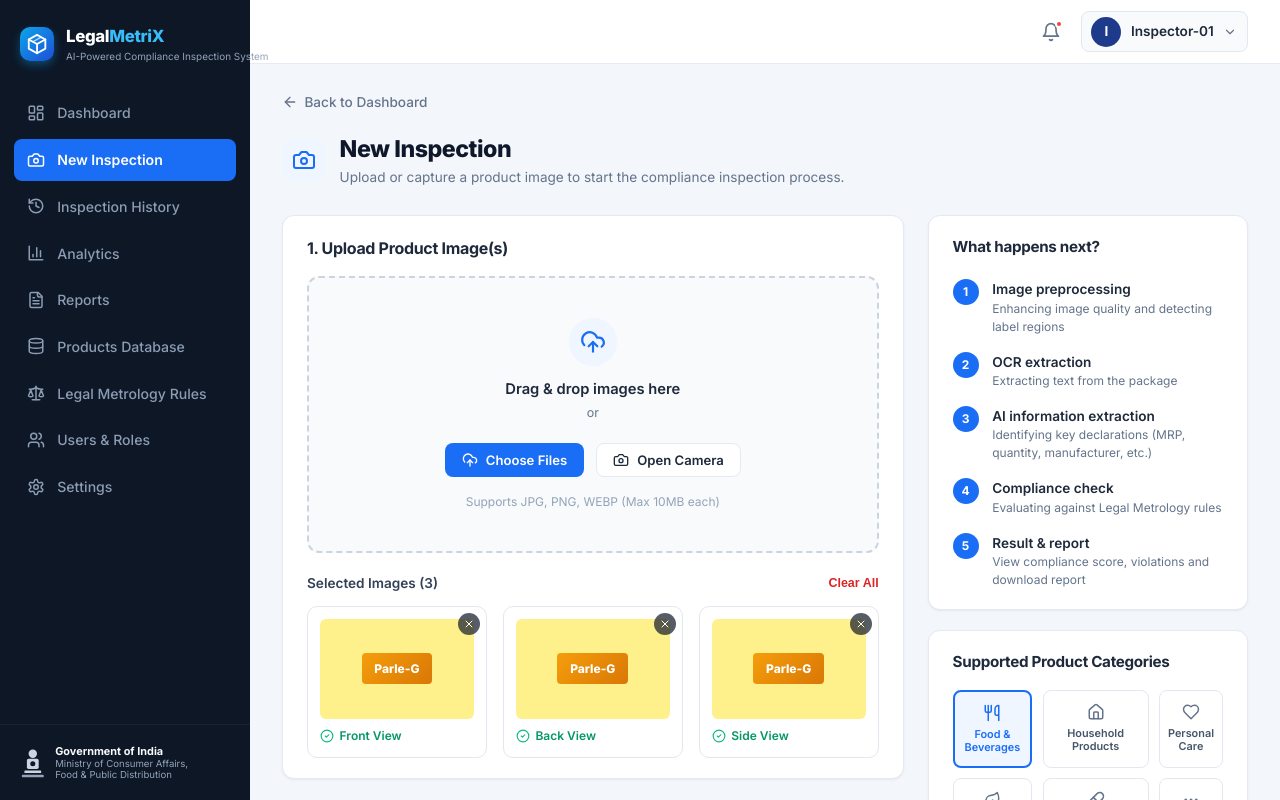
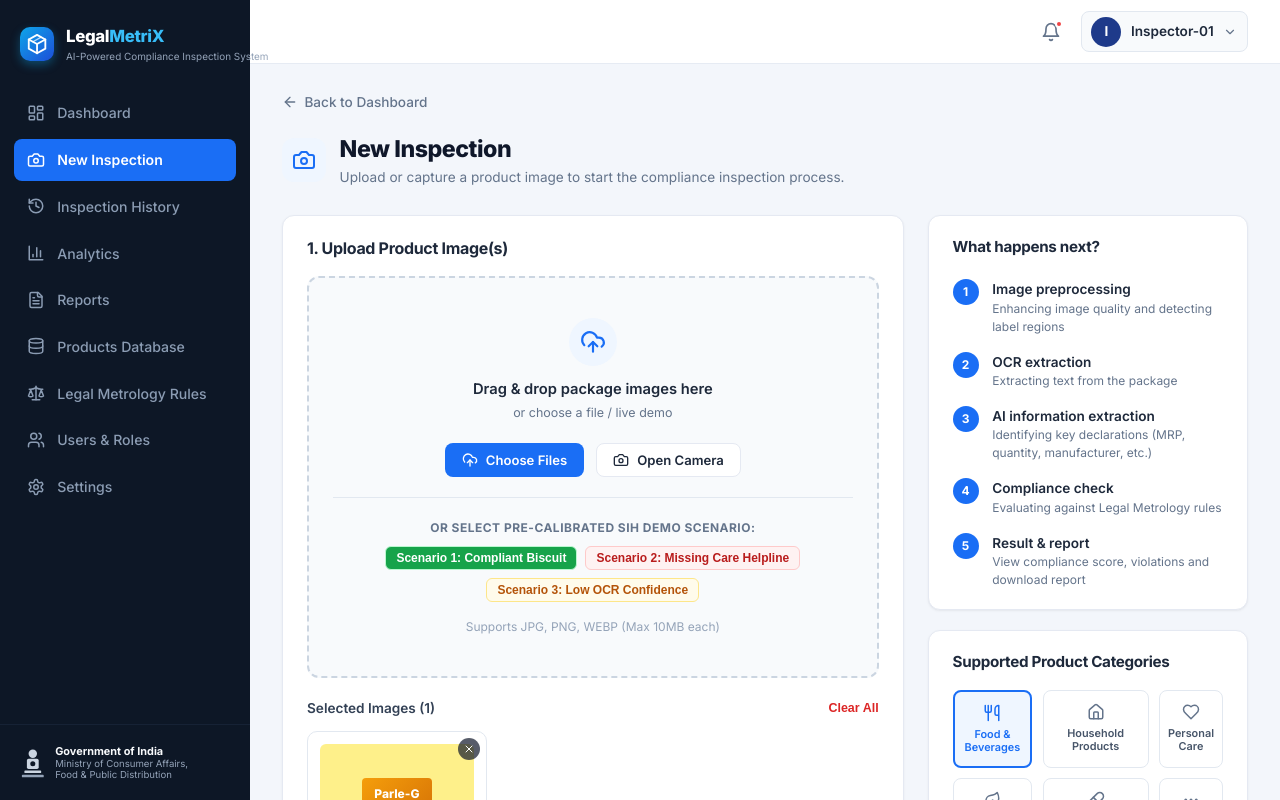
Before and after one commit to gowtham-2006-droid/LegalMetriX, a Next.js app in the folder frontend/: page /inspections/new in a window 1280 px wide. Shown: the top 800 px of the page. Built offline with nearby package versions, Linux system fonts and the light colour scheme.

Commit message:
feat: complete Phase 3 live inspection creation and AI pipeline execution

```diff
--- a/frontend/app/inspections/new/page.tsx
+++ b/frontend/app/inspections/new/page.tsx
@@ -28,14 +28,14 @@
   const [brand, setBrand] = useState('Parle');
   const [notes, setNotes] = useState('');
 
-  // Selected images mock matching Image 3
   const [selectedImages, setSelectedImages] = useState([
-    { id: 1, label: 'Front View', src: 'https://images.unsplash.com/photo-1590080875515-8a3a8dc5735e?w=400&auto=format&fit=crop&q=60' },
-    { id: 2, label: 'Back View', src: 'https://images.unsplash.com/photo-1621996346565-e3d5d6281699?w=400&auto=format&fit=crop&q=60' },
-    { id: 3, label: 'Side View', src: 'https://images.unsplash.com/photo-1558961363-fa8fdf82db35?w=400&auto=format&fit=crop&q=60' }
+    { id: 1, label: 'Britannia Good Day (Sample)', src: '/scenario_1_compliant.png' }
   ]);
-
+  const [fileToUpload, setFileToUpload] = useState<File | null>(null);
+  const [scenarioId, setScenarioId] = useState<string | null>('scenario_1_compliant');
   const [isCameraActive, setIsCameraActive] = useState(false);
+  const [submitting, setSubmitting] = useState(false);
+  const [errorMessage, setErrorMessage] = useState('');
 
   const categories = [
     { id: 'Food & Beverages', label: 'Food & Beverages', icon: Utensils },
@@ -46,15 +46,88 @@
     { id: 'Others', label: 'Others', icon: MoreHorizontal }
   ];
 
-  const handleStartAnalysis = (e: React.FormEvent) => {
+  const handleFileChange = (e: React.ChangeEvent<HTMLInputElement>) => {
+    if (e.target.files && e.target.files[0]) {
+      const file = e.target.files[0];
+      setFileToUpload(file);
+      setScenarioId(null);
+      const url = URL.createObjectURL(file);
+      setSelectedImages([
+        { id: Date.now(), label: file.name, src: url }
+      ]);
+    }
+  };
+
+  const handleSelectScenario = (scId: string, name: string, cat: string) => {
+    setScenarioId(scId);
+    setFileToUpload(null);
+    setProductName(name);
+    setCategory(cat);
+    setSelectedImages([
+      { id: Date.now(), label: `${name} (Demo)`, src: `/${scId}.png` }
+    ]);
+  };
+
+  const handleStartAnalysis = async (e: React.FormEvent) => {
     e.preventDefault();
-    // Navigate to Image 4: AI Analysis Pipeline
-    router.push('/inspections/INS-2025-0012/analyzing');
+    setSubmitting(true);
+    setErrorMessage('');
+
+    try {
+      const token = localStorage.getItem('metrology_token');
+      // 1. Create draft inspection
+      const createRes = await fetch('/api/inspection', {
+        method: 'POST',
+        headers: {
+          'Content-Type': 'application/json',
+          'Authorization': token ? `Bearer ${token}` : ''
+        },
+        body: JSON.stringify({
+          product_name: productName || 'Packaged Commodity',
+          product_category: category.toLowerCase().replace(/ & /g, '_').replace(/ /g, '_'),
+          scenario_hint: scenarioId || undefined,
+          notes: notes || `Inspected by Officer`
+        })
+      });
+
+      if (!createRes.ok) {
+        const err = await createRes.json().catch(() => ({ detail: 'Failed to create inspection' }));
+        throw new Error(err.detail || 'Failed to create inspection');
+      }
+
+      const createData = await createRes.json();
+      const inspectionId = createData.inspection_id;
+
+      // 2. Upload image or attach scenario
+      const formData = new FormData();
+      if (fileToUpload) {
+        formData.append('file', fileToUpload);
+      } else if (scenarioId) {
+        formData.append('scenario_id', scenarioId);
+      }
+
+      await fetch(`/api/inspection/${inspectionId}/image`, {
+        method: 'POST',
+        headers: {
+          'Authorization': token ? `Bearer ${token}` : ''
+        },
+        body: formData
+      });
+
+      // 3. Navigate to live analyzing pipeline
+      router.push(`/inspections/${inspectionId}/analyzing`);
+    } catch (err: any) {
+      console.error('Inspection start error:', err);
+      setErrorMessage(err.message || 'Could not start inspection');
+      setSubmitting(false);
+    }
   };
 
   const removeImage = (id: number) => {
     setSelectedImages(selectedImages.filter(img => img.id !== id));
+    setFileToUpload(null);
   };
+
 
   return (
     <div>
@@ -132,9 +205,9 @@
               <input
                 type="file"
                 ref={fileInputRef}
+                onChange={handleFileChange}
                 style={{ display: 'none' }}
                 accept="image/*"
-                multiple
               />
               <div style={{
                 width: 48,
@@ -150,11 +223,11 @@
                 <UploadCloud size={26} />
               </div>
               <p style={{ fontSize: '0.92rem', fontWeight: 600, color: '#1e293b', marginBottom: '0.25rem' }}>
-                Drag & drop images here
+                Drag & drop package images here
               </p>
-              <p style={{ fontSize: '0.78rem', color: '#64748b', marginBottom: '1.25rem' }}>or</p>
+              <p style={{ fontSize: '0.78rem', color: '#64748b', marginBottom: '1.25rem' }}>or choose a file / live demo</p>
 
-              <div style={{ display: 'flex', justifyContent: 'center', gap: '0.75rem' }}>
+              <div style={{ display: 'flex', justifyContent: 'center', gap: '0.75rem', flexWrap: 'wrap' }}>
                 <button
                   type="button"
                   onClick={(e) => { e.stopPropagation(); fileInputRef.current?.click(); }}
@@ -175,10 +248,68 @@
                 </button>
               </div>
 
+              {/* Demo Preloaders */}
+              <div style={{ marginTop: '1.25rem', paddingTop: '1rem', borderTop: '1px solid #e2e8f0' }}>
+                <span style={{ fontSize: '0.75rem', fontWeight: 700, color: '#64748b', textTransform: 'uppercase', letterSpacing: '0.04em' }}>
+                  Or Select Pre-Calibrated SIH Demo Scenario:
+                </span>
+                <div style={{ display: 'flex', gap: '0.5rem', justifyContent: 'center', marginTop: '0.5rem', flexWrap: 'wrap' }}>
+                  <button
+                    type="button"
+                    onClick={(e) => { e.stopPropagation(); handleSelectScenario('scenario_1_compliant', 'Britannia Glucose D Biscuits', 'Food & Beverages'); }}
+                    style={{
+                      padding: '4px 10px',
+                      borderRadius: '6px',
+                      fontSize: '0.75rem',
+                      fontWeight: 600,
+                      backgroundColor: scenarioId === 'scenario_1_compliant' ? '#16a34a' : '#ecfdf5',
+                      color: scenarioId === 'scenario_1_compliant' ? '#ffffff' : '#15803d',
+                      border: '1px solid #bbf7d0',
+                      cursor: 'pointer'
+                    }}
+                  >
+                    Scenario 1: Compliant Biscuit
+                  </button>
+                  <button
+                    type="button"
+                    onClick={(e) => { e.stopPropagation(); handleSelectScenario('scenario_2_missing_care', 'Parle-G Glucose Biscuits', 'Food & Beverages'); }}
+                    style={{
+                      padding: '4px 10px',
+                      borderRadius: '6px',
+                      fontSize: '0.75rem',
+                      fontWeight: 600,
+                      backgroundColor: scenarioId === 'scenario_2_missing_care' ? '#dc2626' : '#fef2f2',
+                      color: scenarioId === 'scenario_2_missing_care' ? '#ffffff' : '#b91c1c',
+                      border: '1px solid #fecaca',
+                      cursor: 'pointer'
+                    }}
+                  >
+                    Scenario 2: Missing Care Helpline
+                  </button>
+                  <button
+                    type="button"
+                    onClick={(e) => { e.stopPropagation(); handleSelectScenario('scenario_3_low_confidence', 'Fortune Sunlite Sunflower Oil', 'Food & Beverages'); }}
+                    style={{
+                      padding: '4px 10px',
+                      borderRadius: '6px',
+                      fontSize: '0.75rem',
+                      fontWeight: 600,
+                      backgroundColor: scenarioId === 'scenario_3_low_confidence' ? '#d97706' : '#fffbeb',
+                      color: scenarioId === 'scenario_3_low_confidence' ? '#ffffff' : '#b45309',
+                      border: '1px solid #fde68a',
+                      cursor: 'pointer'
+                    }}
+                  >
+                    Scenario 3: Low OCR Confidence
+                  </button>
+                </div>
+              </div>
+
               <p style={{ fontSize: '0.75rem', color: '#94a3b8', marginTop: '1rem' }}>
                 Supports JPG, PNG, WEBP (Max 10MB each)
               </p>
             </div>
+
 
             {/* Selected Images Tray (3 Images matching Image 3) */}
             <div>
@@ -338,6 +469,21 @@
               </div>
             </div>
 
+            {/* Error banner */}
+            {errorMessage && (
+              <div style={{
+                padding: '0.75rem 1rem',
+                backgroundColor: '#fef2f2',
+                border: '1px solid #fecaca',
+                color: '#dc2626',
+                borderRadius: 8,
+                marginTop: '1rem',
+                fontSize: '0.84rem'
+              }}>
+                {errorMessage}
+              </div>
+            )}
+
             {/* Blue Info Notice & Action */}
             <div style={{
               background: '#eff6ff',
@@ -358,13 +504,15 @@
               <button
                 type="submit"
                 className="btn btn-primary"
-                style={{ padding: '0.65rem 1.5rem', whiteSpace: 'nowrap' }}
+                disabled={submitting}
+                style={{ padding: '0.65rem 1.5rem', whiteSpace: 'nowrap', cursor: submitting ? 'not-allowed' : 'pointer', opacity: submitting ? 0.8 : 1 }}
               >
-                Start Analysis →
+                {submitting ? 'Initializing Pipeline...' : 'Start Analysis →'}
               </button>
             </div>
           </div>
         </form>
+
 
         {/* Right Column: Step Info, Supported Categories, Tips */}
         <div style={{ display: 'flex', flexDirection: 'column', gap: '1.25rem' }}>
```
Also changed, not shown: frontend/app/inspections/[id]/analyzing/page.tsx (+101 -15 lines).
